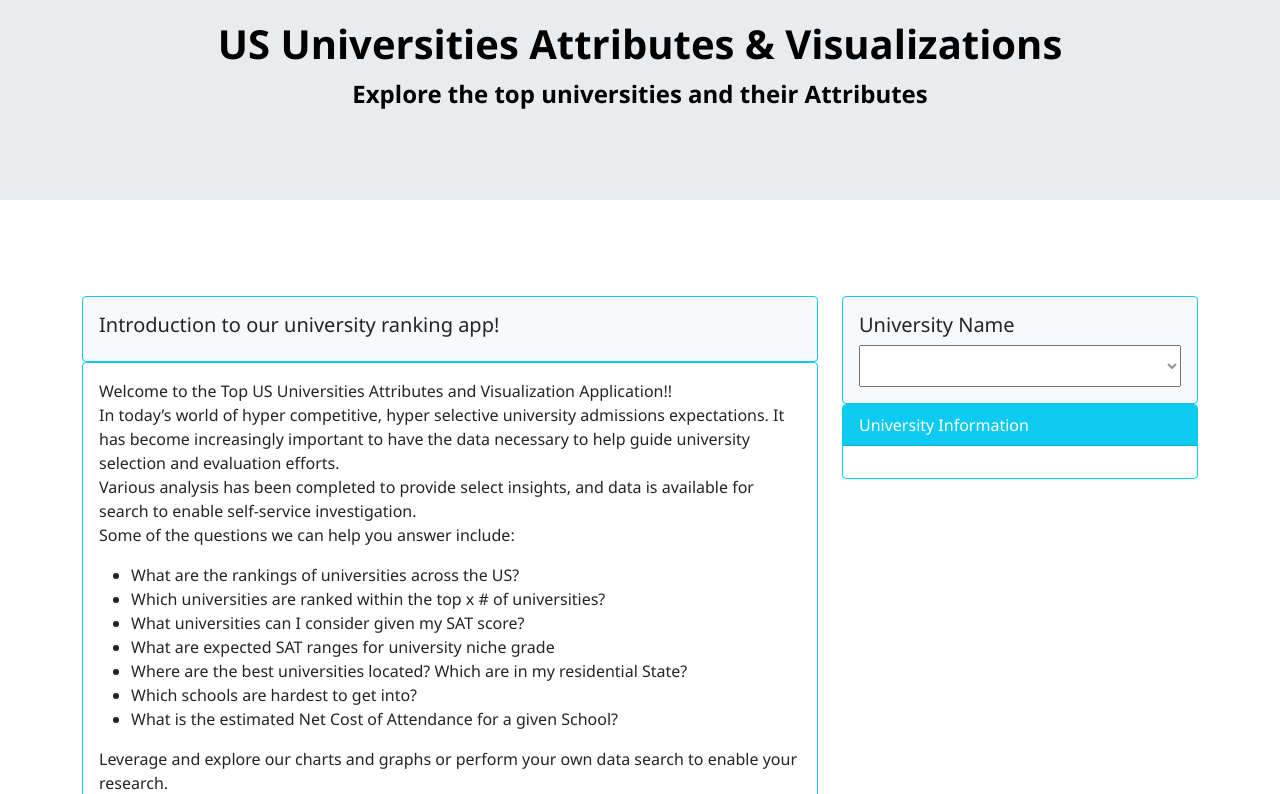
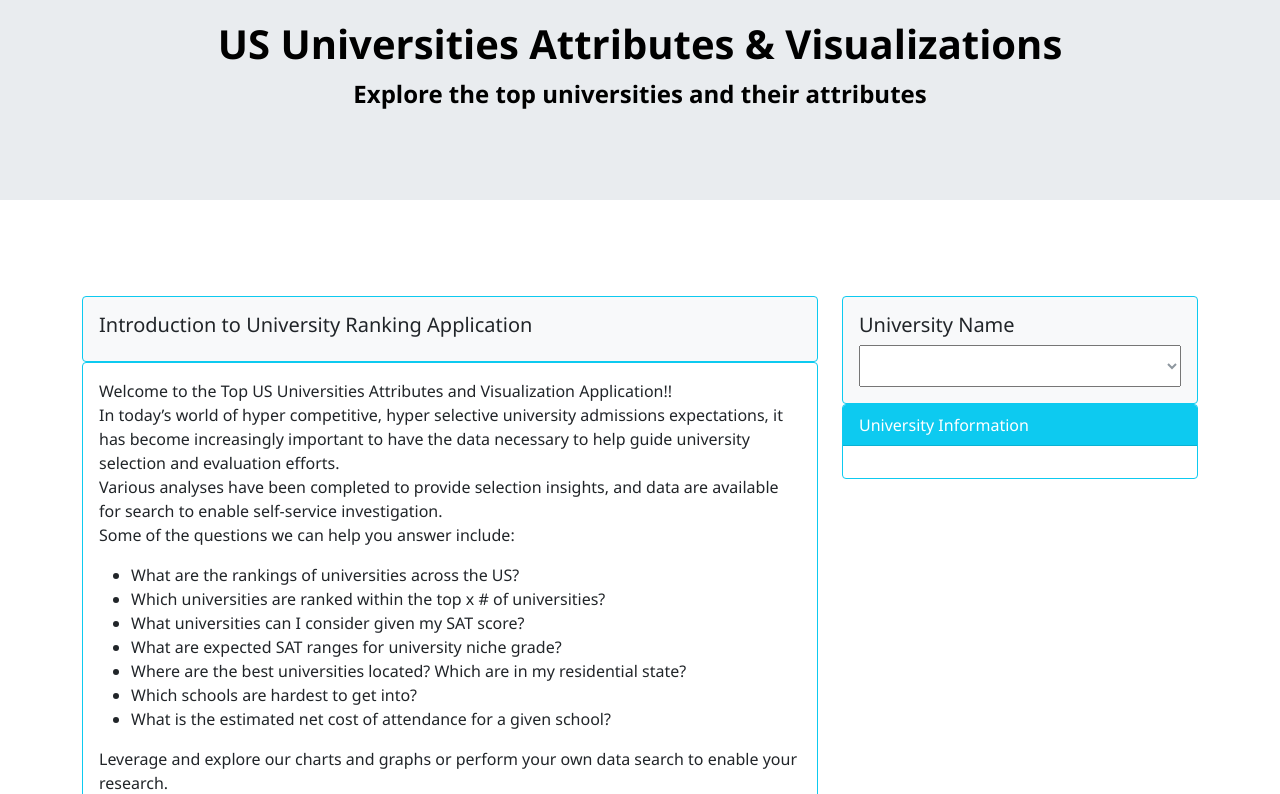
Before and after one commit to ZiboZhao0804/University-Ranking, a Flask app: page / in a window 1280 px wide. Shown: the part 50-844 px from the top of the page. Run offline with Flask 2, Linux system fonts and the light colour scheme; data that the repository does not hold is empty; some libraries are stand-ins or nearby versions; grey boxes are pictures that could not be loaded.

Commit message:
fix typo

```diff
--- a/static/js/scatterplot_acceptance.js
+++ b/static/js/scatterplot_acceptance.js
@@ -69,9 +69,9 @@ var trace2 = {
 
   // 7. Define our plot layout
   var layout = {
-    title: "The Acceptance Rate, and ranking for top 800 universities in US",
+    title: "The acceptance rate and ranking for top 800 universities in US",
     xaxis: { title: "Ranking " },
-    yaxis: { title: "Acceptance Rate"}
+    yaxis: { title: "Acceptance Rate (%)"}
   };
   var config = {responsive: true}
   // 8. Plot the chart to a div tag with id "scatter plot "
--- a/static/js/scatterplot_sat.js
+++ b/static/js/scatterplot_sat.js
@@ -70,9 +70,9 @@ console.log(AvgSAT);
 
   // 7. Define our plot layout
   var layout = {
-    title: "The Average SAT Score and ranking  for top 800 universities in US",
+    title: "The Average SAT Score and ranking for top 800 universities in US",
     xaxis: { title: "Ranking " },
-    yaxis: { title: "Avg SAT"}
+    yaxis: { title: "Avg SAT Score"}
   };
 
   var config = {responsive: true}
--- a/static/js/scatterplot_tuition.js
+++ b/static/js/scatterplot_tuition.js
@@ -69,9 +69,9 @@ var trace3 = {
 
   // 7. Define our plot layout
   var layout = {
-    title: "The Average net cost($), and ranking  for top 800 universities in US",
+    title: "The Average net cost($) and ranking for top 800 universities in US",
     xaxis: { title: "Ranking " },
-    yaxis: { title: "Net cost($)"}
+    yaxis: { title: "Net cost ($)"}
   };
 
   var config = {responsive: true}
--- a/templates/aboutus.html
+++ b/templates/aboutus.html
@@ -167,7 +167,7 @@
     </div>
 
     <footer class="footer">
-      <span class="bottom">Copyright &copy; <a href="https://github.com/NickP20" target="_blank">Nick Prieto</a> ,<a href="https://github.com/ZiboZhao0804" target="_blank">Zibo Zhao</a>,<a href="https://github.com/helenaz0523" target="_blank">Helena Zhang</a>,
+      <span class="bottom">Copyright &copy; <a href="https://github.com/NickP20" target="_blank">Nick Prieto</a>, <a href="https://github.com/ZiboZhao0804" target="_blank">Zibo Zhao</a>, <a href="https://github.com/helenaz0523" target="_blank">Helena Zhang</a>,
         <a href="https://github.com/rutili" target="_blank">Joe Rutili</a>, Seara Clayborn  2021</span>
       <a class="top-button" href="#top">Back To Top</a>
     </footer>
--- a/templates/datapage.html
+++ b/templates/datapage.html
@@ -108,7 +108,7 @@
       </div>
     </div>
     <footer class="footer">
-      <span class="bottom">Copyright &copy; <a href="https://github.com/NickP20" target="_blank">Nick Prieto</a> ,<a href="https://github.com/ZiboZhao0804" target="_blank">Zibo Zhao</a>,<a href="https://github.com/helenaz0523" target="_blank">Helena Zhang</a>,
+      <span class="bottom">Copyright &copy; <a href="https://github.com/NickP20" target="_blank">Nick Prieto</a>, <a href="https://github.com/ZiboZhao0804" target="_blank">Zibo Zhao</a>, <a href="https://github.com/helenaz0523" target="_blank">Helena Zhang</a>,
         <a href="https://github.com/rutili" target="_blank">Joe Rutili</a>, Seara Clayborn  2021</span>
       <a class="top-button" href="#top">Back To Top</a>
     </footer>
--- a/templates/index.html
+++ b/templates/index.html
@@ -19,7 +19,7 @@
   <div class="wrapper">
     <div class="hero text-center" id="top">
       <h1 class="fluid hero-text"><strong>US Universities Attributes & Visualizations</strong> </h1>
-      <p class="strong fluid hero-text"><strong>Explore the top universities and their Attributes</strong> </p>
+      <p class="strong fluid hero-text"><strong>Explore the top universities and their attributes</strong> </p>
     </div>
 
   <nav class="navbar fixed-top navbar-expand-lg navbar-light bg-light">
@@ -63,24 +63,24 @@
           <!--descripition-->
           <div class="col-md-8">
             <div class="card card-body border-info bg-light">
-              <h5>Introduction to our university ranking app!</h5>
+              <h5>Introduction to University Ranking Application</h5>
             </div>
             <div class="card border-info mb-3">
               <div class="card-body">
                 <p class="card-text">
                   Welcome to the Top US Universities Attributes and Visualization Application!!<br>
-                  In today’s world of hyper competitive, hyper selective university admissions expectations.
-                  It has become increasingly important to have the data necessary to help guide university selection and evaluation efforts.<br>
-                  Various analysis has been completed to provide select insights, and data is available for search to enable self-service investigation.<br>
+                  In today’s world of hyper competitive, hyper selective university admissions expectations,
+                  it has become increasingly important to have the data necessary to help guide university selection and evaluation efforts.<br>
+                  Various analyses have been completed to provide selection insights, and data are available for search to enable self-service investigation.<br>
                   Some of the questions we can help you answer include:
                   <ul class="tab">
                     <li>What are the rankings of universities across the US?</li>
                     <li>Which universities are ranked within the top x # of universities?</li>
                     <li>What universities can I consider given my SAT score?</li>
-                    <li>What are expected SAT ranges for university niche grade</li>
-                    <li>Where are the best universities located?  Which are in my residential State?</li>
+                    <li>What are expected SAT ranges for university niche grade?</li>
+                    <li>Where are the best universities located? Which are in my residential state?</li>
                     <li>Which schools are hardest to get into?</li>
-                    <li>What is the estimated Net Cost of Attendance for a given School?</li>
+                    <li>What is the estimated net cost of attendance for a given school?</li>
                   </ul>
                   Leverage and explore our charts and graphs or perform your own data search to enable your research.
                 </p>
@@ -158,14 +158,14 @@
       <div class="row">
         <div class="col-md-12">
           <div class="card card-body border-info bg-light">
-            <h5>Analysis for Averge Acceptance Rate, Average SAT, Average net cost($) for the top 800 universities</h5>
+            <h5>Analyses for average acceptance rate, average SAT, and average net cost($) for the top 800 universities</h5>
             <div class="card-header">
               <div>
                 <h6 class="card-title text-center border-bottom"></h6>
                 <p class="card-text"><p class="card-text">
-                  We investigated any potential correlation between universities and the average acceptance rate, average admission SAT score, Average annual net cost($) . <br>
-                  &#8226; Do I need to pay more if I want to get into better ranking school? <br>
-                  &#8226; Do I need higher SAT score to secure better ranking school? <br>
+                  We investigated any potential correlations between universities and the average acceptance rate (%), average admission SAT score, and average annual net cost($) . <br>
+                  &#8226; Do I need to pay more if I want to get into a better ranking school? <br>
+                  &#8226; Do I need a higher SAT score to secure a better ranking school? <br>
                   &#8226; Is the admission rate lower for better ranking school? <br>
                 </p>
               </div>
@@ -182,7 +182,7 @@
     </div>
 
     <footer class="footer">
-      <span class="bottom">Copyright &copy; <a href="https://github.com/NickP20" target="_blank">Nick Prieto</a> ,<a href="https://github.com/ZiboZhao0804" target="_blank">Zibo Zhao</a>,<a href="https://github.com/helenaz0523" target="_blank">Helena Zhang</a>,
+      <span class="bottom">Copyright &copy; <a href="https://github.com/NickP20" target="_blank">Nick Prieto</a>, <a href="https://github.com/ZiboZhao0804" target="_blank">Zibo Zhao</a>, <a href="https://github.com/helenaz0523" target="_blank">Helena Zhang</a>,
         <a href="https://github.com/rutili" target="_blank">Joe Rutili</a>, Seara Clayborn  2021</span>
       <a class="top-button" href="#top">Back To Top</a>
     </footer>
```
